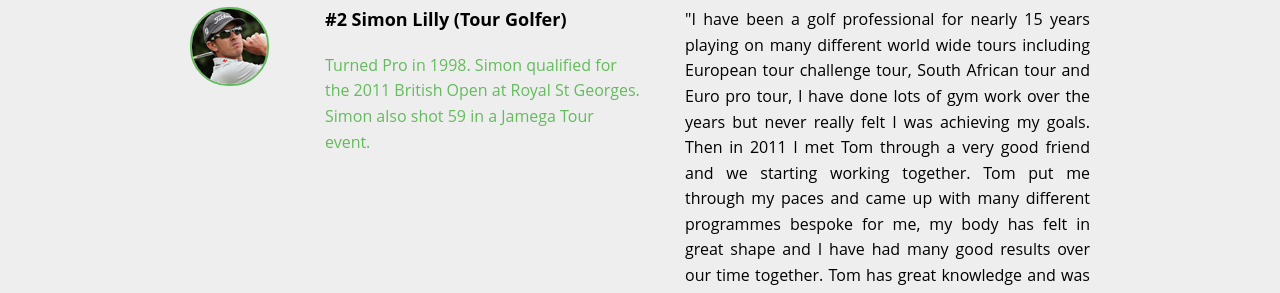
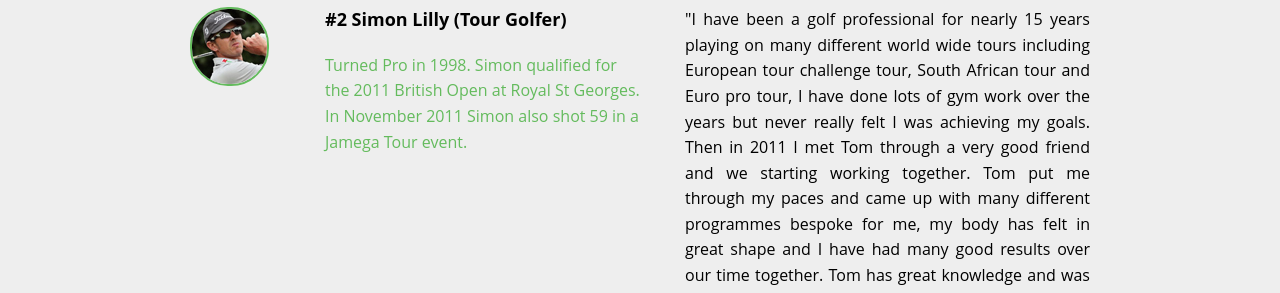
Before and after one commit to tbullough/tbullough.github.io, a Jekyll site: the page built from index.html, in a window 1280 px wide and 900 px high, scrolled down 2074 px. Shown: the part 206-499 px from the top of the window. Built offline with Jekyll 4.4.1, drawn with Linux system fonts in a browser that asks for light colours; Markdown is read by kramdown in place of the engine named in the settings.

Commit message:
Update testimonials.yml

```diff
--- a/_data/testimonials.yml
+++ b/_data/testimonials.yml
@@ -6,7 +6,7 @@
 
 - title: Simon Lilly (Tour Golfer)
   image: img/simonLilly.jpg
-  brief: <p>Turned Pro in 1998. Simon qualified for the 2011 British Open at Royal St Georges. Simon also shot 59 in a Jamega Tour event.</p>
+  brief: <p>Turned Pro in 1998. Simon qualified for the 2011 British Open at Royal St Georges. In November 2011 Simon also shot 59 in a Jamega Tour event.</p>
   content: <p>"I have been a golf professional for nearly 15 years playing on many different world wide tours including European tour challenge tour, South African tour and Euro pro tour, I have done lots of gym work over the years but never really felt I was achieving my goals. Then in 2011 I met Tom through a very good friend and we starting working together. Tom put me through my paces and came up with many different programmes bespoke for me, my body has felt in great shape and I have had many good results over our time together. Tom has great knowledge and was fantastic in putting together our programmes to suit my goals. I feel the work we have done together has made a huge difference in my ability as a Golf professional."</p>
 
 - title: Nick Soto (PGA Professional)
```
